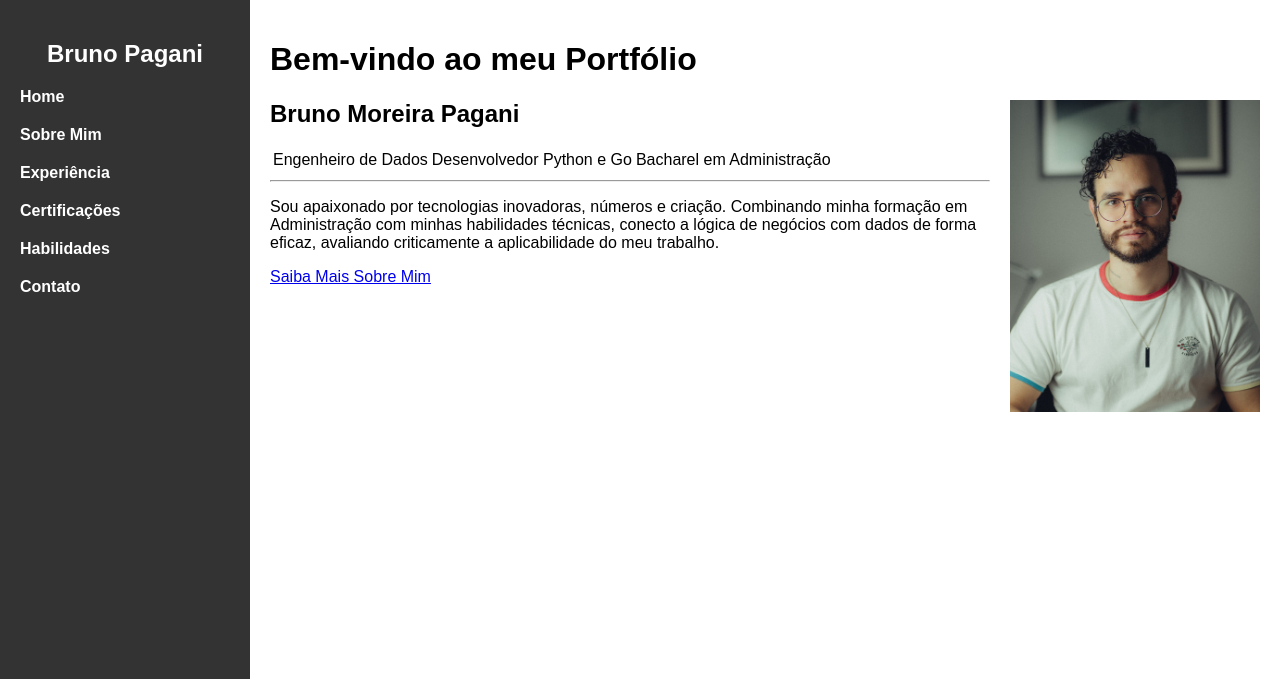
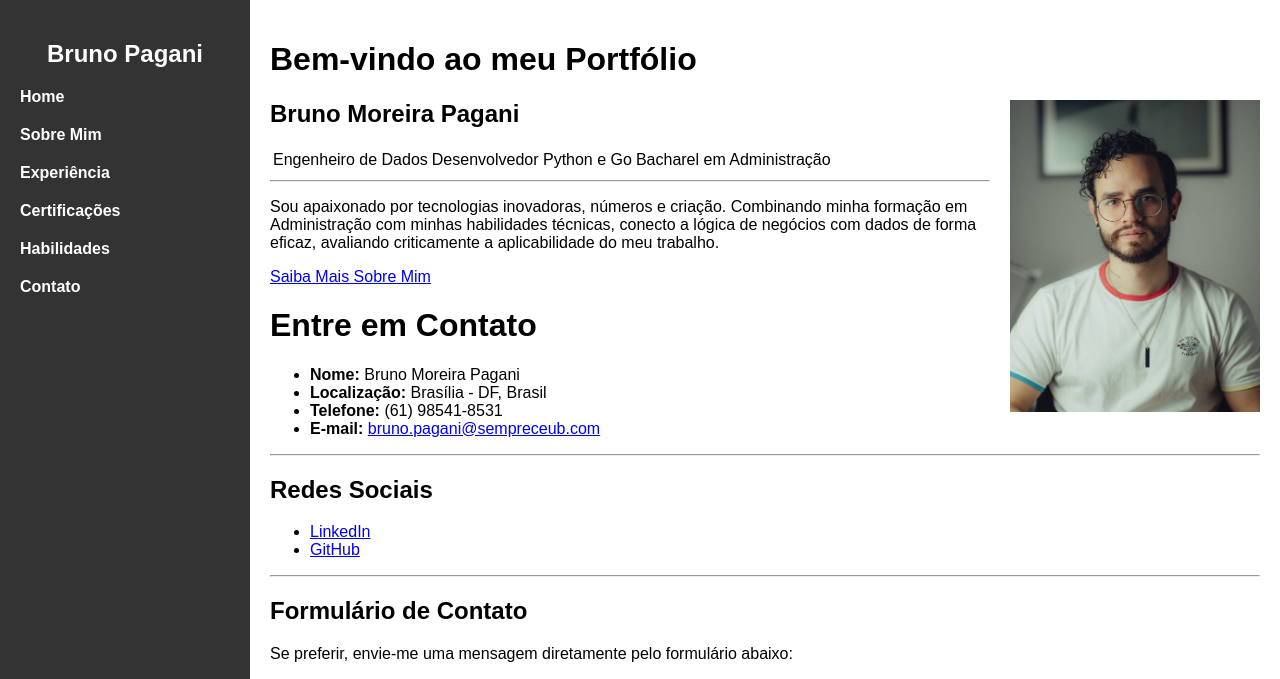
Before and after one commit to bruno-pagani-ceub/portfolio-hub, a Jekyll site: the page built from index.md, in a window 1280 px wide. Shown: the top 679 px of the page. Built offline with Jekyll 4.4.1, drawn with Linux system fonts in a browser that asks for light colours; grey boxes are pictures that could not be loaded.

Commit message:
fix: move contact info to index

```diff
--- a/index.md
+++ b/index.md
@@ -16,3 +16,28 @@ Engenheiro de Dados | Desenvolvedor Python e Go | Bacharel em Administração
 Sou apaixonado por tecnologias inovadoras, números e criação. Combinando minha formação em Administração com minhas habilidades técnicas, conecto a lógica de negócios com dados de forma eficaz, avaliando criticamente a aplicabilidade do meu trabalho.
 
 [Saiba Mais Sobre Mim](about.md)
+
+
+# Entre em Contato
+
+- **Nome:** Bruno Moreira Pagani
+- **Localização:** Brasília - DF, Brasil
+- **Telefone:** (61) 98541-8531
+- **E-mail:** [bruno.pagani@sempreceub.com](mailto:bruno.pagani@sempreceub.com)
+
+---
+
+## Redes Sociais
+
+- [LinkedIn](https://www.linkedin.com/in/brunomoreirapagani/)
+- [GitHub](https://github.com/brunompagani)
+
+---
+
+## Formulário de Contato
+
+Se preferir, envie-me uma mensagem diretamente pelo formulário abaixo:
+
+<!-- Início do formulário do Google Forms -->
+<iframe src="https://docs.google.com/forms/d/e/SEU_FORM_ID/viewform?embedded=true" width="640" height="800" frameborder="0" marginheight="0" marginwidth="0">Carregando…</iframe>
+<!-- Substitua "SEU_FORM_ID" pelo ID do seu formulário do Google Forms -->
```
